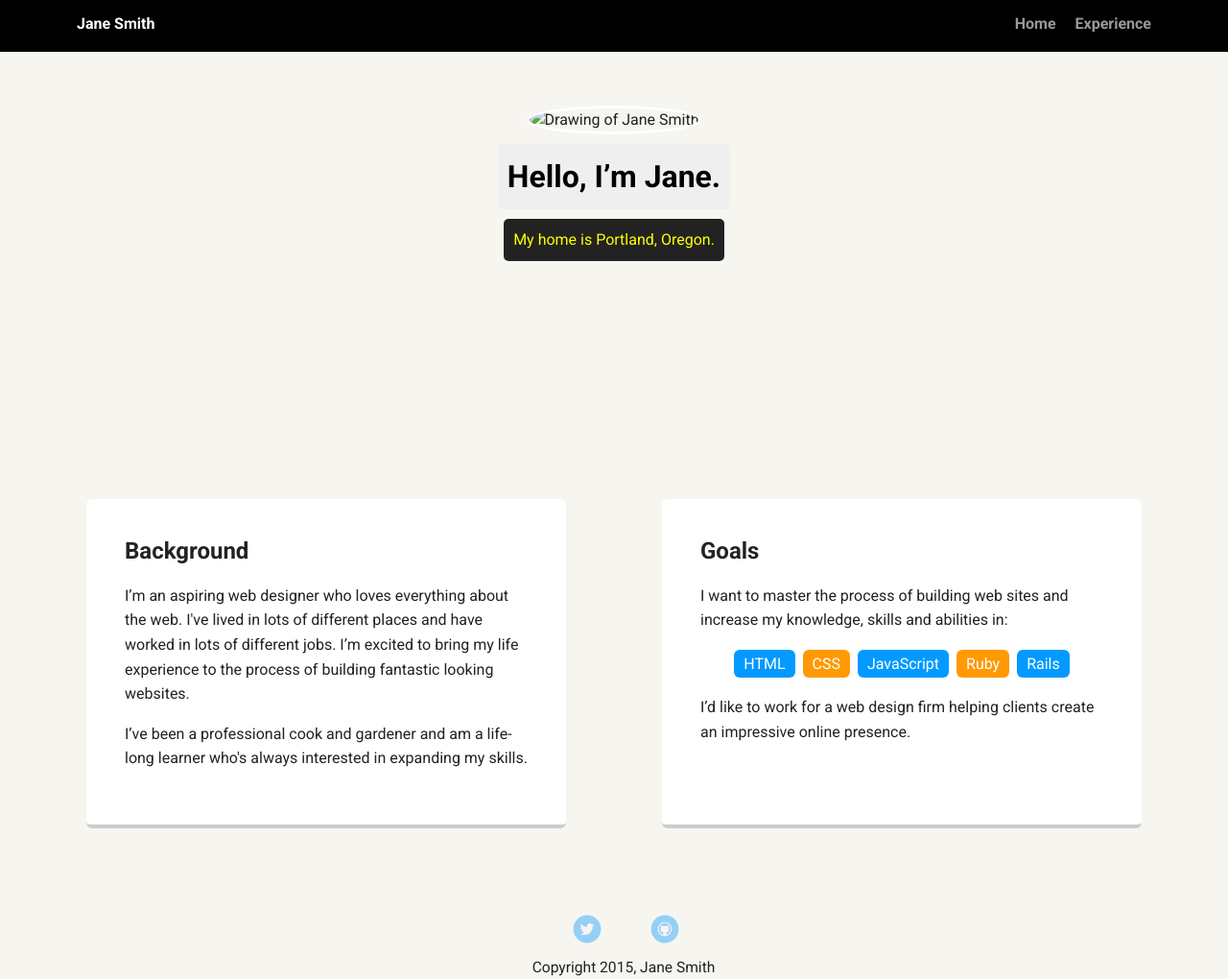
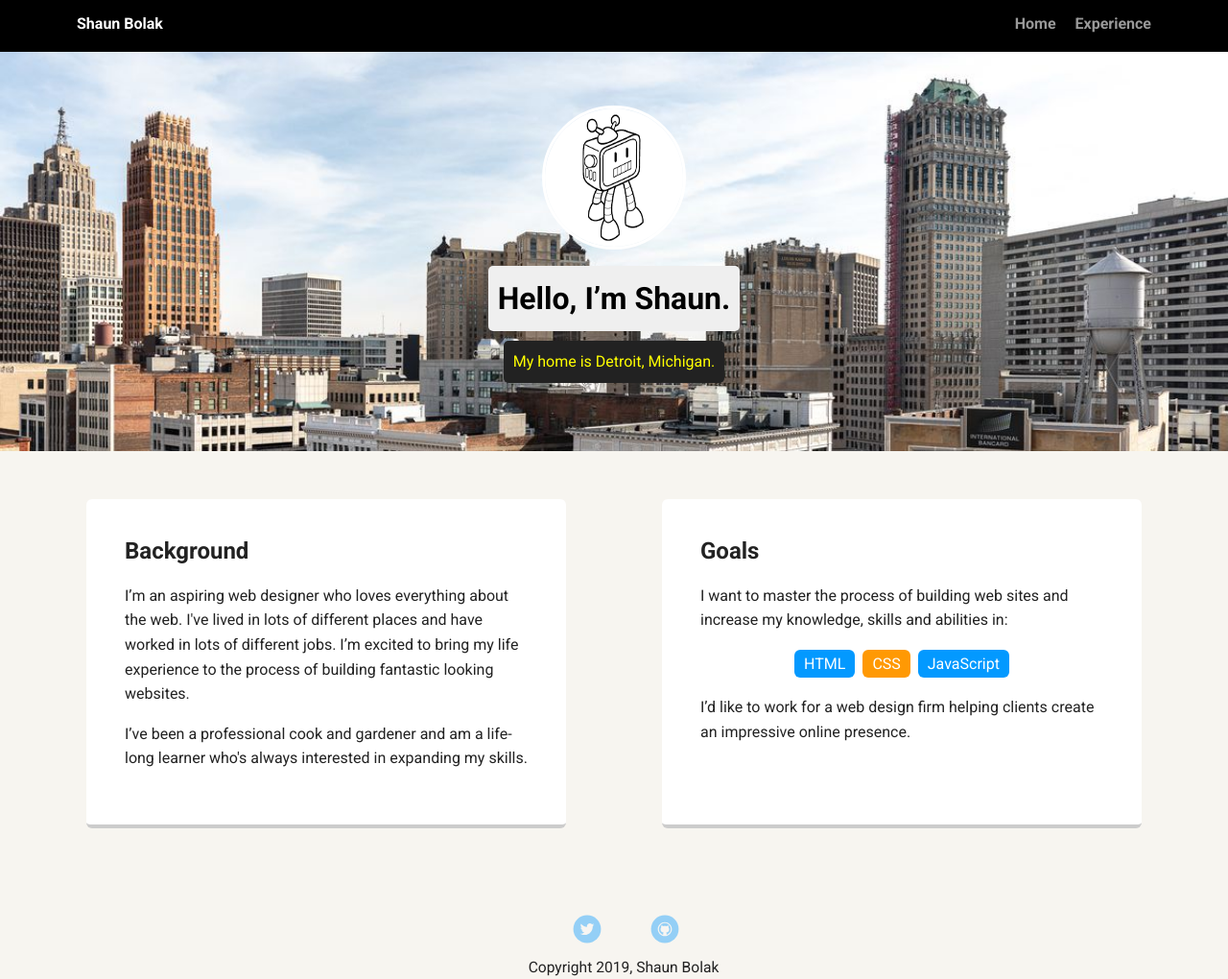
Before and after one commit to shonb6570/Tech-Degree-Project-1, a plain HTML site: page index.html in a window 1280 px wide. Shown: the whole page at 96% size. Drawn offline with Linux system fonts and the light colour scheme; files whose address does not match are found by name; a web font is replaced by a local one.

Commit message:
uploaded images, added images into html

```diff
--- a/index.html
+++ b/index.html
@@ -2,7 +2,7 @@
 <html lang="en">
 <head>
   <meta charset="utf-8">
-  <title>Jane Smith's Profile</title>
+  <title>Shaun Bolak's Profile</title>
   <meta name="viewport" content="width=device-width, initial-scale=1.0">
   <link rel="stylesheet" href="styles.css">
   <link href="https://fonts.googleapis.com/css?family=Muli%7CRoboto:400,300,500,700,900" rel="stylesheet"></head>
@@ -10,16 +10,16 @@
 
     <div class="main-nav">
         <ul class="nav">
-          <li class="name">Jane Smith</li>
-          <li><a href="#">Home</a></li>
+          <li class="name">Shaun Bolak</li>
+          <li><a href="index.html">Home</a></li>
           <li><a href="#">Experience</a></li>
         </ul>
     </div>
 
-    <header>
-      <img src="images/me.png" alt="Drawing of Jane Smith" class="profile-image">
-      <h1 class="tag name">Hello, I’m Jane.</h1>
-      <p class="tag location">My home is Portland, Oregon.</p>
+    <header style="background-image: url('images/detroit.jpg');">
+      <img src="images/robot.png" alt="Actual image of Shaun Bolak" class="profile-image">
+      <h1 class="tag name">Hello, I’m Shaun.</h1>
+      <p class="tag location">My home is Detroit, Michigan.</p>
     </header>
 
     <main class="flex">
@@ -36,8 +36,6 @@
           <li>HTML</li>
           <li>CSS</li>
           <li>JavaScript</li>
-          <li>Ruby</li>
-          <li>Rails</li>
         </ul>
         <p>I’d like to work for a web design firm helping clients create an impressive online presence.</p>
       </div>
@@ -49,7 +47,7 @@
         <li><a href="#" class="social linkedin">LinkedIn</a></li>
         <li><a href="#" class="social github">Github</a></li>
       </ul>
-      <p class="copyright">Copyright 2015, Jane Smith</p>
+      <p class="copyright">Copyright 2019, Shaun Bolak</p>
     </footer>
   </body>
   </html>
--- a/styles.css
+++ b/styles.css
@@ -57,7 +57,7 @@ a:hover {
 
 header {
   text-align: center;
-  background: url('images/portland.jpg') no-repeat top center ;
+  background: url('images/detroit.jpg') no-repeat top center ;
   background-size: cover;
   overflow: hidden;
   padding-top: 60px;
```
Also changed, not shown: images/detroit.jpg (added), images/robot.png (added).
